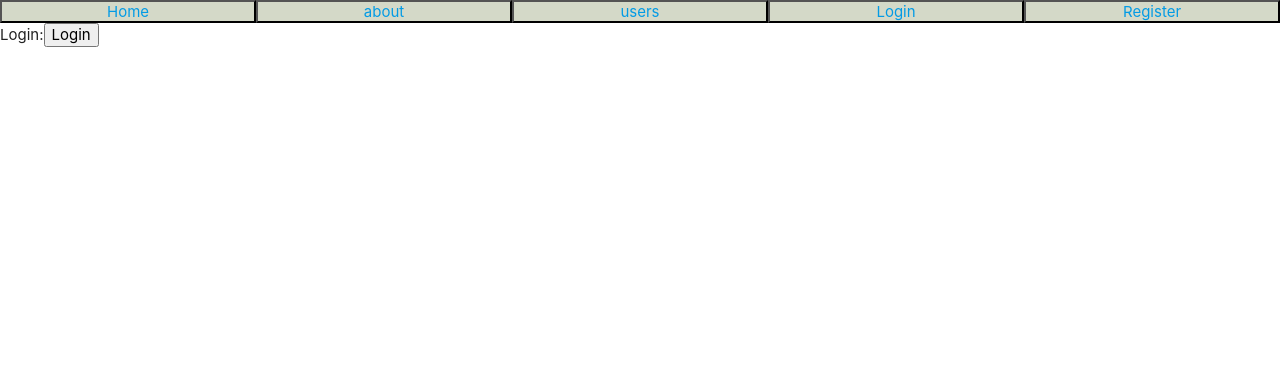
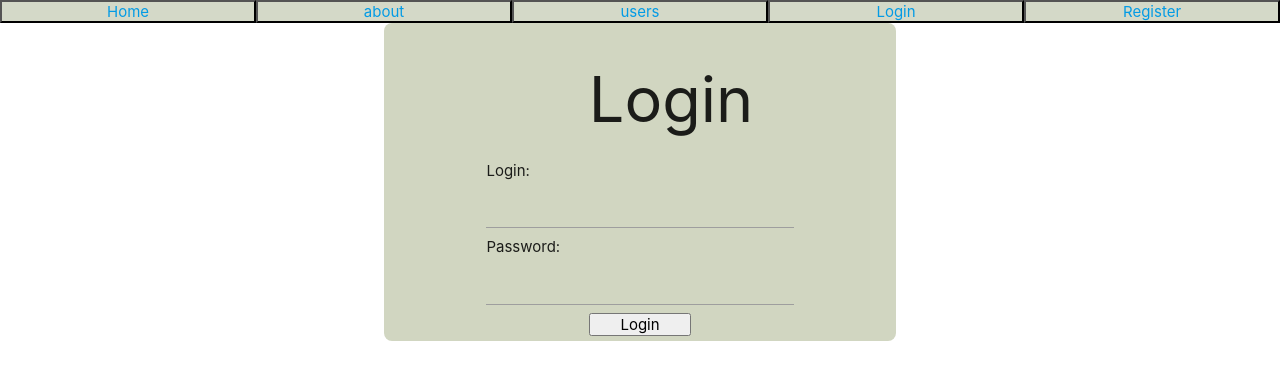
Before and after one commit to vote7/Vote7, a React (Create React App) app in the folder frontend/: page / in a window 1280 px wide. Shown: the top 380 px of the page. Built offline with nearby package versions, Linux system fonts and the light colour scheme.

Commit message:
Add login page with basic styling

```diff
--- a/frontend/src/Login/Login.css
+++ b/frontend/src/Login/Login.css
@@ -1,3 +1,32 @@
 .login-container {
+    width: 40%;
+    justify-self: center;
+    background-color: rgb(209, 214, 193);
+    margin: auto;
+    border: 1px;
+    border-color: aquamarine;
+    border-collapse: collapse;
+    border-radius: 8px;
+    align-content: center;
+}
 
+.login-container .login-text {
+    width: 20%;
+    margin: auto;
 }
+
+.login-container .text-field {
+    width: 60%;
+    margin: auto;
+}
+
+.login-container .login-btn {
+    width: 20%;
+    margin: auto;
+    padding-bottom: 5px;
+}
+
+.login-container .login-btn button {
+    width: 100%;
+    margin: auto;
+}
--- a/frontend/src/Login/Login.js
+++ b/frontend/src/Login/Login.js
@@ -4,6 +4,28 @@ import 'materialize-css/dist/css/materialize.min.css'
 import M from 'materialize-css/dist/js/materialize.min.js'
 
 export class Login extends Component {
+
+    constructor(props) {
+        super(props)
+        this.state = {login: "", password: ""}
+    }
+
+    updateLogin(newLogin) {
+        this.setState({login: newLogin})
+    }
+
+    updatePassword(newPassword) {
+        this.setState({password: newPassword})
+    }
+
+    tryLogin() {
+        if(this.state.login == "" || this.state.password == "") {
+            alert("Login or password is empty")
+        } else {
+            this.props.login()
+        }
+
+    }
 
     render() {
         const login = () => {
@@ -12,8 +34,16 @@ export class Login extends Component {
         }
         return (
             <div className="login-container">
-                Login:
-                <button onClick={login}> Login </button>
+                <div className="login-text"><h1>Login</h1></div>
+                <div className="text-field">
+                    Login:
+                    <input onChange={(event) => this.updateLogin(event.target.value)} type="text" name="Login"></input>
+                </div>
+                <div className="text-field">
+                    Password:
+                    <input onChange={(event) => this.updatePassword(event.target.value)} type="text" name="Password"></input>
+                </div>
+                <div className="login-btn"><button onClick={() => this.tryLogin()}> Login </button></div>
             </div>
         );
     }
```
